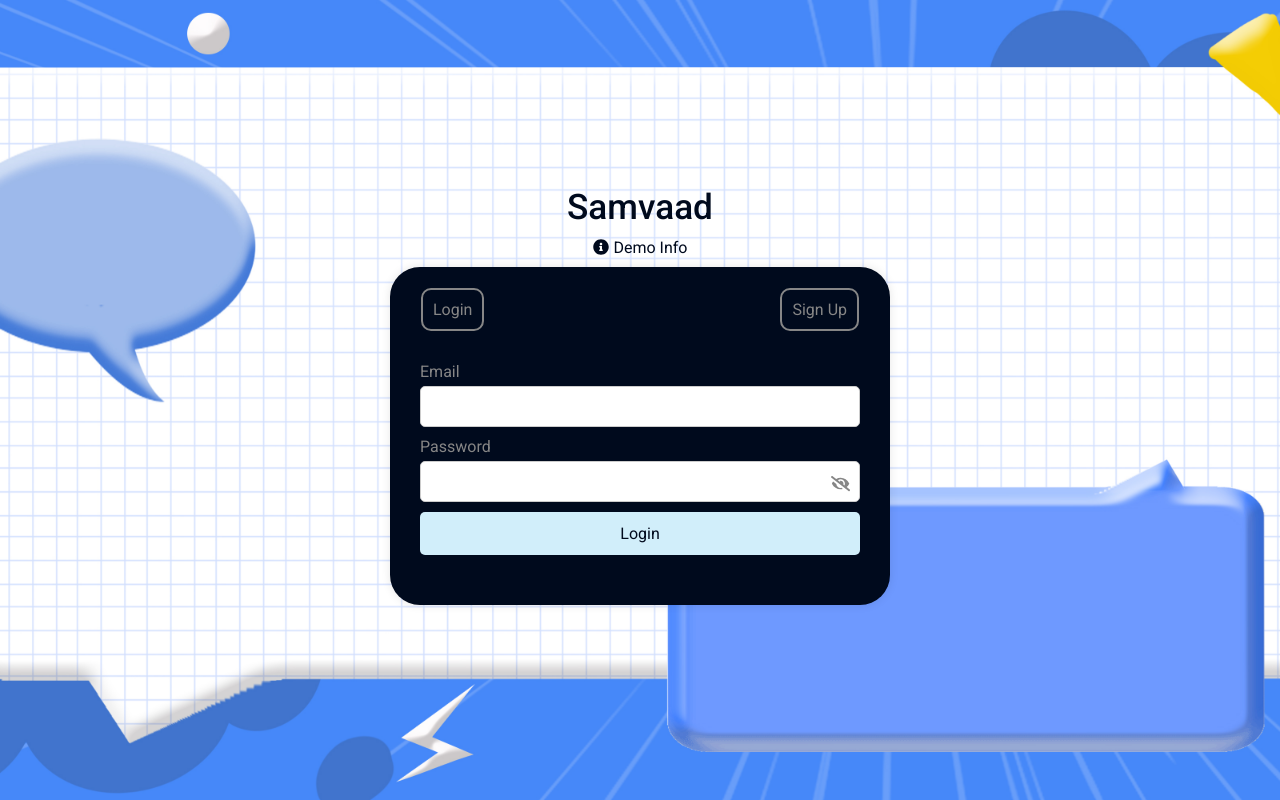
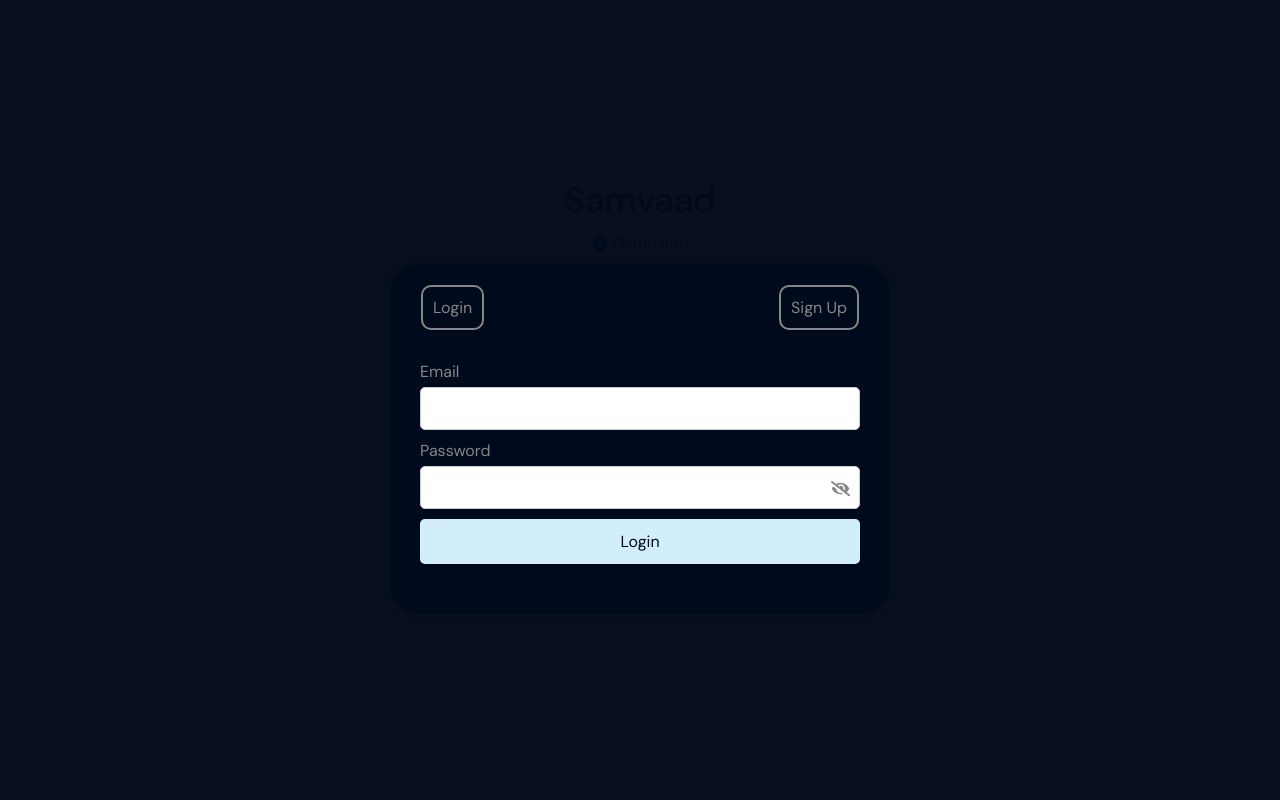
Before and after one commit to Chanakyasarma/Samvaad-The_chat_app, a React (Vite) app: page /signin in a window 1280 px wide. Built offline with nearby package versions, Linux system fonts and the light colour scheme; no server answers.

Commit message:
Update index.css

```diff
--- a/src/index.css
+++ b/src/index.css
@@ -1,19 +1,20 @@
-@import url("https://fonts.googleapis.com/css2?family=Roboto:wght@100;300;400;500;700;900&display=swap");
+@import url("https://fonts.googleapis.com/css2?family=DM+Sans:wght@300;400;500;600;700&family=Sora:wght@600;700;800&display=swap");
 
 * {
   margin: 0;
   padding: 0;
   box-sizing: border-box;
-  font-family: "Roboto", sans-serif;
+  font-family: "DM Sans", sans-serif;
 }
+
+html, body, #root {
+  height: 100%;
+}
+
 body {
-  background-image: url("../public/background.png");
-    /* Replace with your actual image URL */
-    background-size: cover;
-    /* Ensures the image covers the entire screen */
-    background-position: center;
-    /* Centers the image */
-    background-repeat: no-repeat;
+  background: #0a0f1e;
+  color: #e2e8f0;
+  -webkit-font-smoothing: antialiased;
 }
 
 a {
@@ -23,4 +24,19 @@ a {
 button {
   cursor: pointer;
   font-size: inherit;
+  font-family: inherit;
 }
+
+::-webkit-scrollbar {
+  width: 5px;
+  height: 5px;
+}
+
+::-webkit-scrollbar-thumb {
+  background: rgba(255,255,255,0.15);
+  border-radius: 10px;
+}
+
+::-webkit-scrollbar-track {
+  background: transparent;
+}
```
